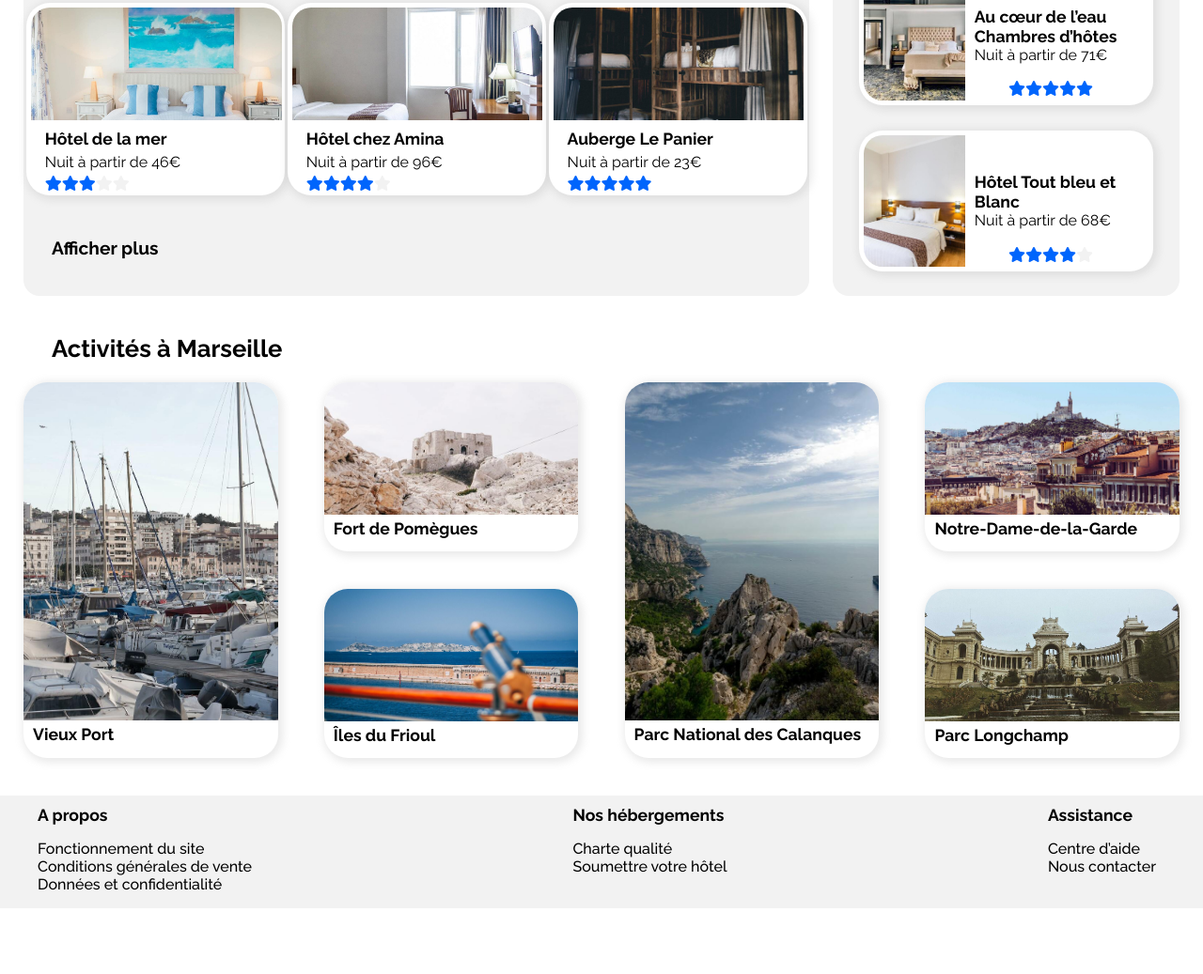
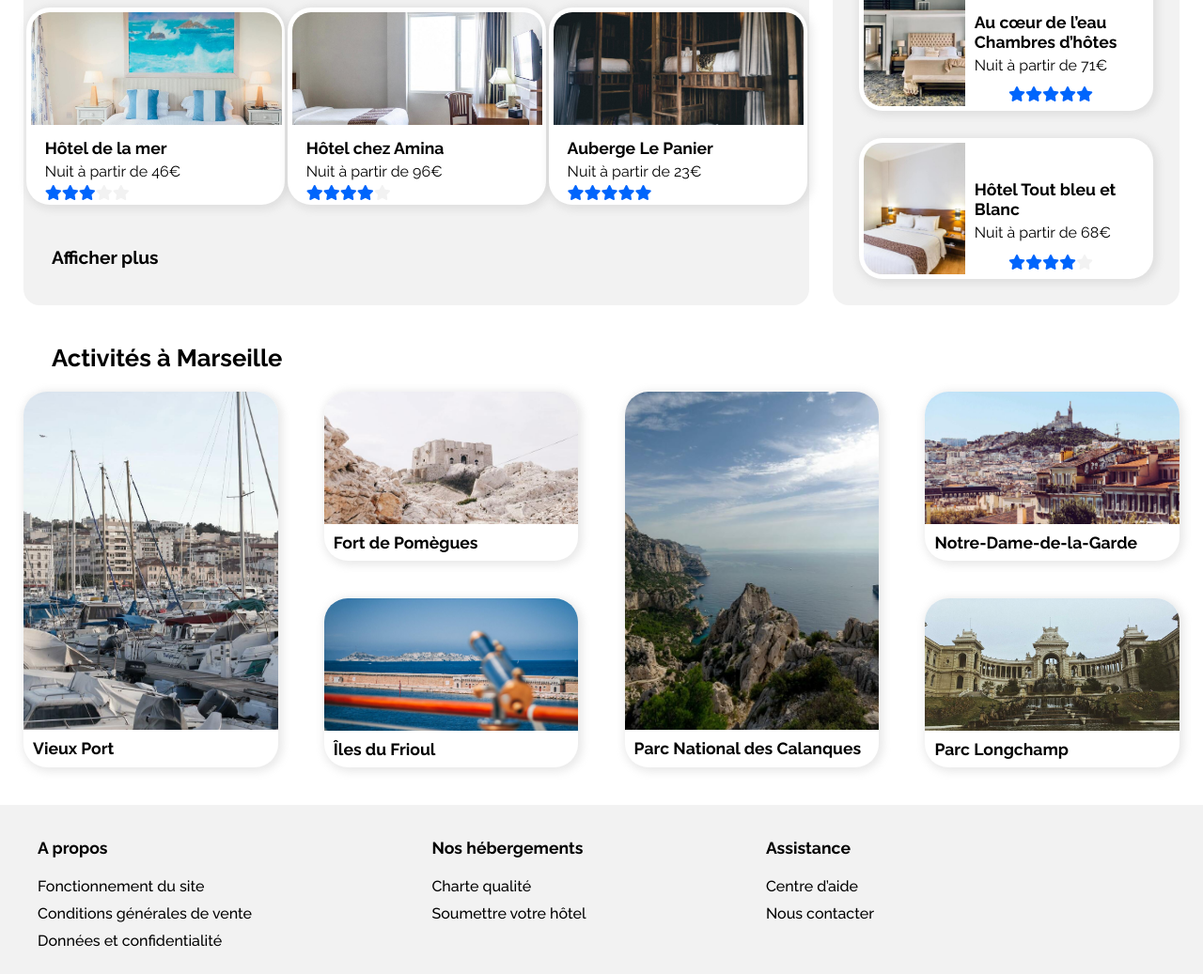
Before and after one commit to Rebkhya/RebeccaLouisAime_2_10062021, a plain HTML site: page index.html in a window 1280 px wide. Shown: the part 714-1751 px from the top of the page at 94% size. Before the commit the page ends 1681 px from the top, so only its background shows below. Drawn offline with Linux system fonts and the light colour scheme.

Commit message:
mmedias queries, mise page, supression doublon

```diff
--- a/styles.css
+++ b/styles.css
@@ -34,6 +34,7 @@ h3{
    font-weight: 700;
    font-size: 1.1em;
    overflow-wrap: break-word;
+   padding: 5px 0;
 }
 ul{
    list-style: none;
@@ -353,7 +354,6 @@ a{
    border: 1px #F2F2F2 solid;
    border-radius: 50%;
    color: #0065FC;
-   align-items: center;
    padding: 10px 15px 10px 15px;
    margin-right: 20px;
    margin-top: 10px;
@@ -408,12 +408,8 @@ a{
     margin-left: 30px;
 }
 .heb{
-   flex-wrap: nowrap;
    width: 275px;
-
-   border-radius: 25px;
    margin-bottom: 25px;
-   justify-content: flex-start;
 }
 .heb img{
    width: 97%;
@@ -500,7 +496,6 @@ a{
    flex-wrap: nowrap;
    width: 85%;
    height: 150px;
-   border-radius: 25px;
    margin-bottom: 20px;
 }
 .p_pop{
@@ -512,11 +507,8 @@ a{
 .pop p{
   font-size: 1em;
   font-weight: normal;
-  width: auto;
 }
 .pop_link{
-   display: flex;
-   flex-direction: column;
    align-items: flex-start;
    flex-wrap: wrap;
    justify-content: center;
@@ -673,24 +665,30 @@ a{
 }
 /*Footer a propos alignement gauche, espacement entre les elements*/
 .a_propos{
-   bottom: 0;
-   left: 0;
-   right: 0;
    background-color: #F2F2F2;
-   text-align: left;
    justify-content: space-between;
    margin: 40px 0px 0px 0px;
-   padding-top: 10px;
+   padding-top: 30px;
+   padding-right: 350px;
 }
 .a_propos article{
    text-align: justify;
-   margin-right: 50px;
+
 }
 .a_propos h3{
    margin-left: 40px;
 }
+li{
+   padding-bottom: 10px;
+}
+@media screen and (max-width: 991.98px){
+   .a_propos{
+      padding-right: 40px;
+   }
+}
 @media screen and (max-width: 575.98px) {
    .a_propos{
       flex-direction: column;
+
    }
 }
```
